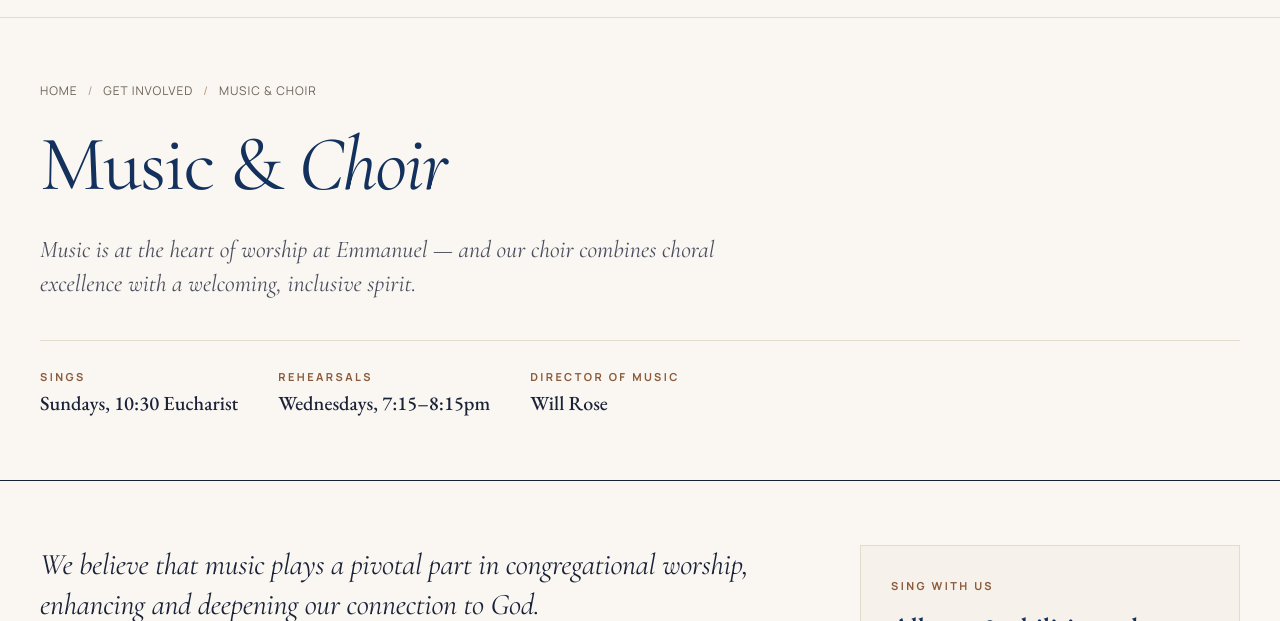
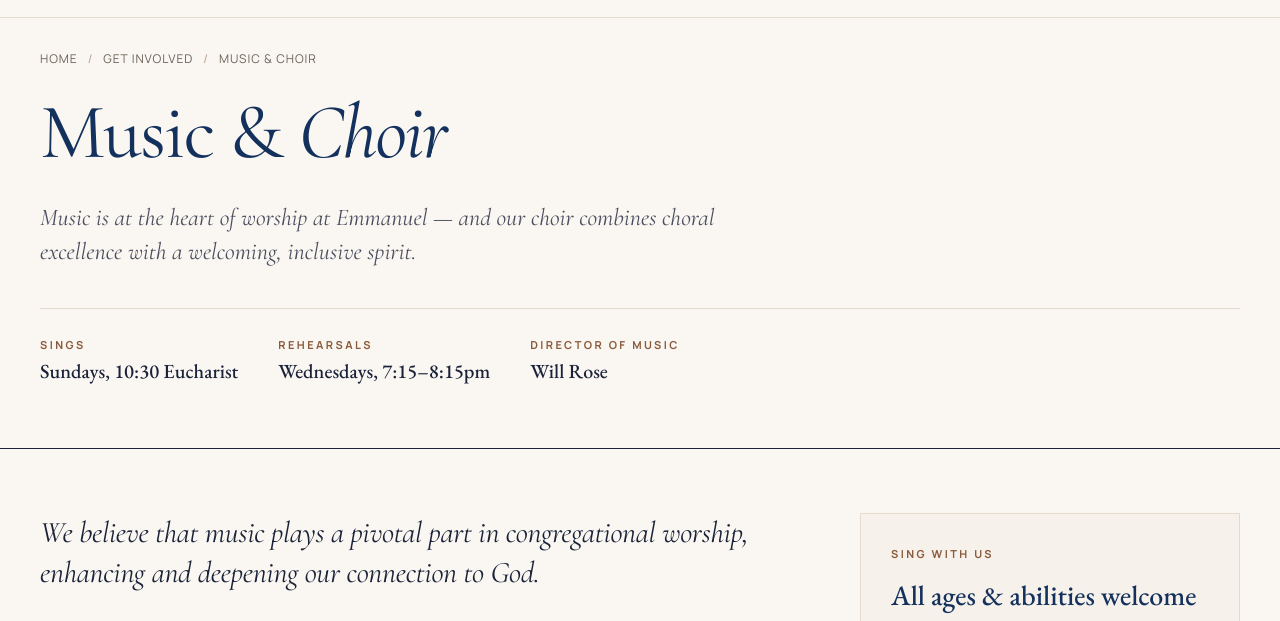
Before and after one commit to gkotak/emmanuel-website, an Eleventy site: page _templates/ui_kits/website/music.njk in a window 1280 px wide. Shown: the part 128-749 px from the top of the page. Built offline with nearby package versions, Linux system fonts and the light colour scheme; Eleventy itself is replaced by a stand-in of ours; files that its build step writes are made by us from their sources; what @sanity/client would draw is missing.

Commit message:
fix: reduce em-pagehead top padding from 64px to 32px sitewide

```diff
--- a/components.css
+++ b/components.css
@@ -535,7 +535,7 @@
 .em-pagehead {
   background: var(--paper);
   border-bottom: 1.5px solid var(--rule-ink);
-  padding: 64px var(--gutter) 64px;
+  padding: 32px var(--gutter) 64px;
 }
 /* equal breathing room below the pagehead divider on every page */
 .em-pagehead + section { padding-top: 64px; }
```
